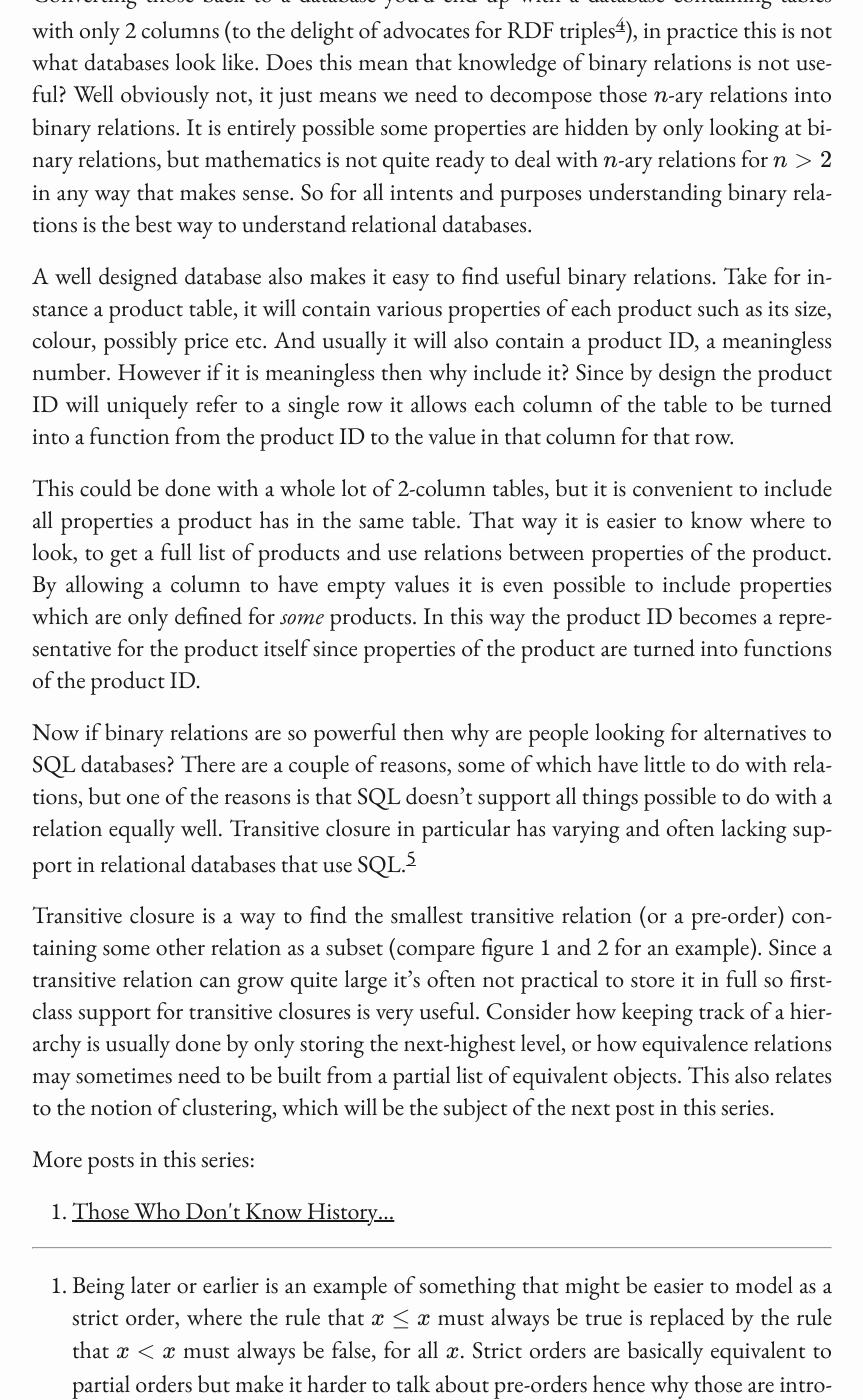
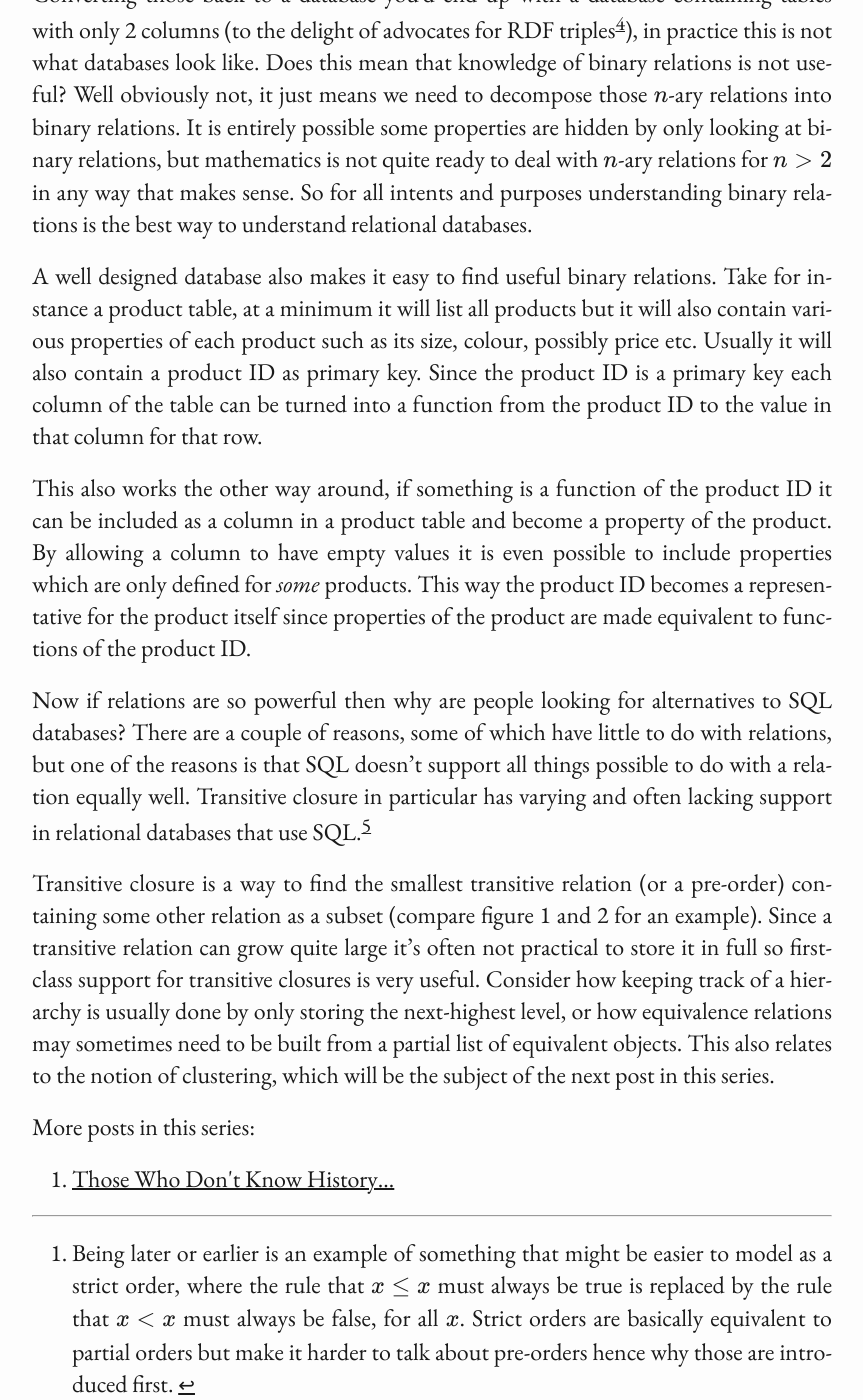
Before and after one commit to Shiandow/shiandow.github.io, a Jekyll site: the page built from _klad/category-theory-for-dbas/2-putting-the-relational-back-in-relational-databases.md, in a window 1280 px wide and 1400 px high, scrolled down 9293 px. Shown: the whole window, without its empty margins (208-1071 px from the left). Built offline with Jekyll 4.4.1, drawn with Linux system fonts in a browser that asks for light colours; some web fonts are replaced.

Commit message:
Stick the landing

```diff
--- a/_klad/category-theory-for-dbas/2-putting-the-relational-back-in-relational-databases.md
+++ b/_klad/category-theory-for-dbas/2-putting-the-relational-back-in-relational-databases.md
@@ -279,11 +279,11 @@ Hopefully this has given a bit of insight into the properties a relation may hav
 
 However as stated in the beginning of the article this is just the binary relations. Converting those back to a database you'd end up with a database containing tables with only 2 columns (to the delight of advocates for RDF triples[^trip]), in practice this is not what databases look like. Does this mean that knowledge of binary relations is not useful? Well obviously not, it just means we need to decompose those $n$-ary relations into binary relations. It is entirely possible some properties are hidden by only looking at binary relations, but mathematics is not quite ready to deal with $n$-ary relations for $n>2$ in any way that makes sense. So for all intents and purposes understanding binary relations is the best way to understand relational databases.
 
-A well designed database also makes it easy to find useful binary relations. Take for instance a product table, it will contain various properties of each product such as its size, colour, possibly price etc. And usually it will also contain a product ID, a meaningless number. However if it is meaningless then why include it? Since by design the product ID will uniquely refer to a single row it allows each column of the table to be turned into a function from the product ID to the value in that column for that row.
+A well designed database also makes it easy to find useful binary relations. Take for instance a product table, at a minimum it will list all products but it will also contain various properties of each product such as its size, colour, possibly price etc. Usually it will also contain a product ID as primary key. Since the product ID is a primary key each column of the table can be turned into a function from the product ID to the value in that column for that row.
 
-This could be done with a whole lot of 2-column tables, but it is convenient to include all properties a product has in the same table. That way it is easier to know where to look, to get a full list of products and use relations between properties of the product. By allowing a column to have empty values it is even possible to include properties which are only defined for *some* products. In this way the product ID becomes a representative for the product itself since properties of the product are turned into functions of the product ID.
+This also works the other way around, if something is a function of the product ID it can be included as a column in a product table and become a property of the product. By allowing a column to have empty values it is even possible to include properties which are only defined for *some* products. This way the product ID becomes a representative for the product itself since properties of the product are made equivalent to functions of the product ID.
 
-Now if binary relations are so powerful then why are people looking for alternatives to SQL databases? There are a couple of reasons, some of which have little to do with relations, but one of the reasons is that SQL doesn't support all things possible to do with a relation equally well. Transitive closure in particular has varying and often lacking support in relational databases that use SQL.[^break]
+Now if relations are so powerful then why are people looking for alternatives to SQL databases? There are a couple of reasons, some of which have little to do with relations, but one of the reasons is that SQL doesn't support all things possible to do with a relation equally well. Transitive closure in particular has varying and often lacking support in relational databases that use SQL.[^break]
 
 Transitive closure is a way to find the smallest transitive relation (or a pre-order) containing some other relation as a subset (compare figure 1 and 2 for an example). Since a transitive relation can grow quite large it's often not practical to store it in full so first-class support for transitive closures is very useful. Consider how keeping track of a hierarchy is usually done by only storing the next-highest level, or how equivalence relations may sometimes need to be built from a partial list of equivalent objects. This also relates to the notion of clustering, which will be the subject of the next post in this series.
 
```
